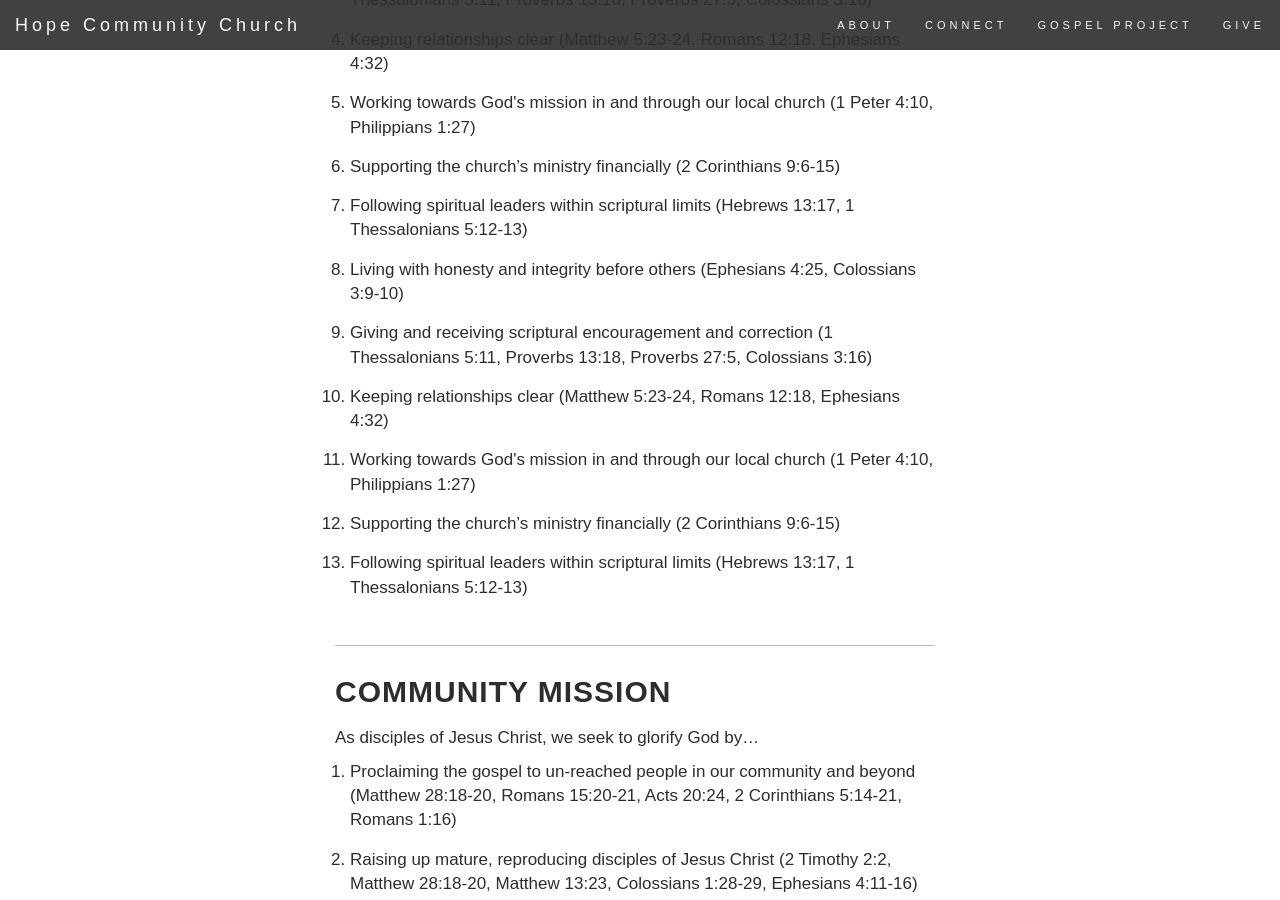
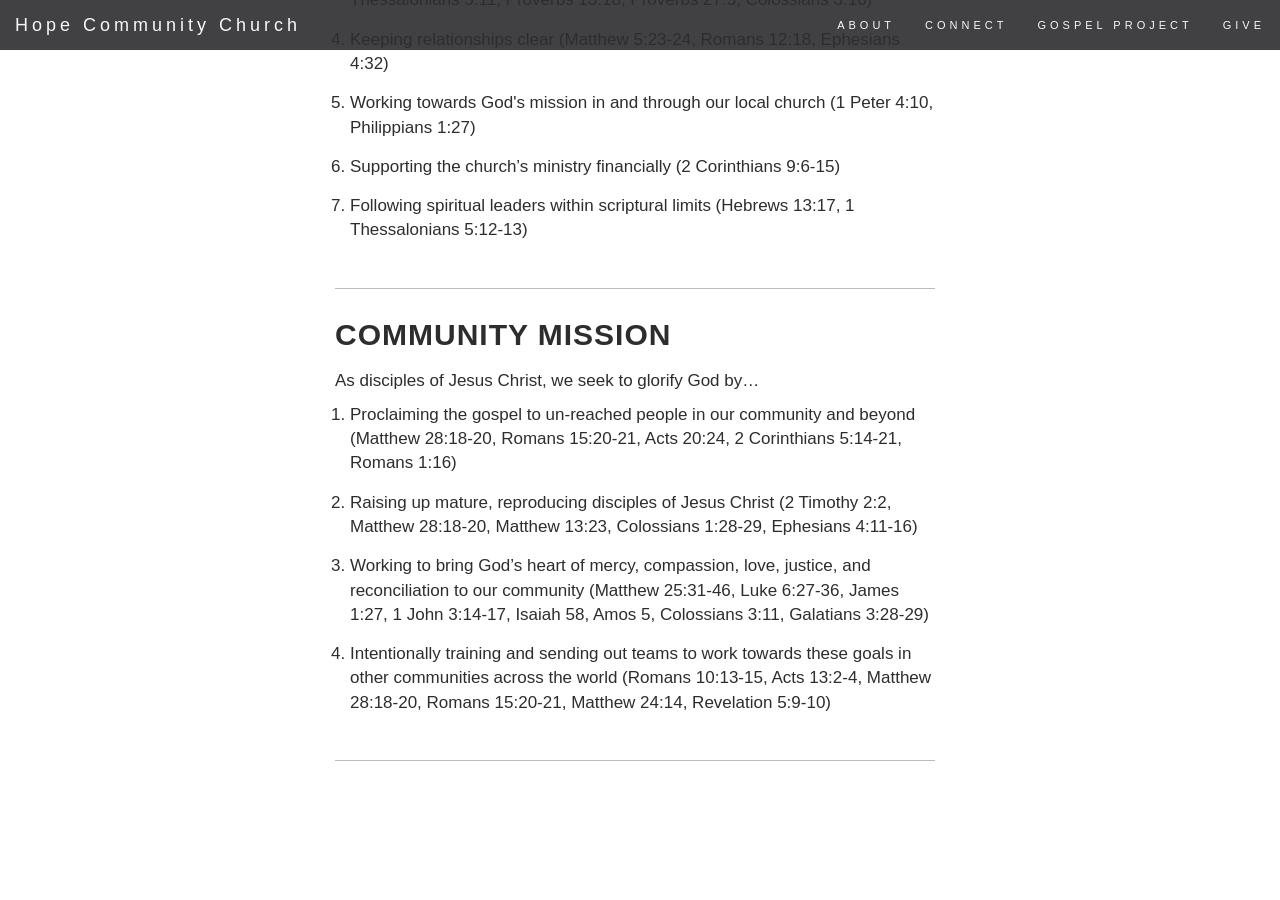
Before and after one commit to calcnerd256/hope-community.github.io, a Jekyll site: the page built from about.html, in a window 1280 px wide and 900 px high, scrolled down 2832 px. Built offline with Jekyll 4.4.1, drawn with Linux system fonts in a browser that asks for light colours; nearby versions of some CDN libraries; after the commit the page ends 3593 px from its top, so only the background shows below that.

Commit message:
removed remaining matching hardcoded relational values

```diff
--- a/about.html
+++ b/about.html
@@ -69,38 +69,6 @@ permalink: /about/
 								({% for verse in value.verses %}{{ verse }}{% unless forloop.last %},
 									{% endunless %}{% endfor %})
 							</li>{% endfor %}
-							<li>
-								Living with honesty and integrity before others
-								(Ephesians 4:25,
-									Colossians 3:9-10)
-							</li>
-							<li>
-								Giving and receiving scriptural encouragement and correction
-								(1 Thessalonians 5:11,
-									Proverbs 13:18,
-									Proverbs 27:5,
-									Colossians 3:16)
-							</li>
-							<li>
-								Keeping relationships clear
-								(Matthew 5:23-24,
-									Romans 12:18,
-									Ephesians 4:32)
-							</li>
-							<li>
-								Working towards God's mission in and through our local church
-								(1 Peter 4:10,
-									Philippians 1:27)
-							</li>
-							<li>
-								Supporting the church’s ministry financially
-								(2 Corinthians 9:6-15)
-							</li>
-							<li>
-								Following spiritual leaders within scriptural limits
-								(Hebrews 13:17,
-									1 Thessalonians 5:12-13)
-							</li>
 						</ol>
 					</div>
 					<div class='section-title'>Community Mission</div>
```
